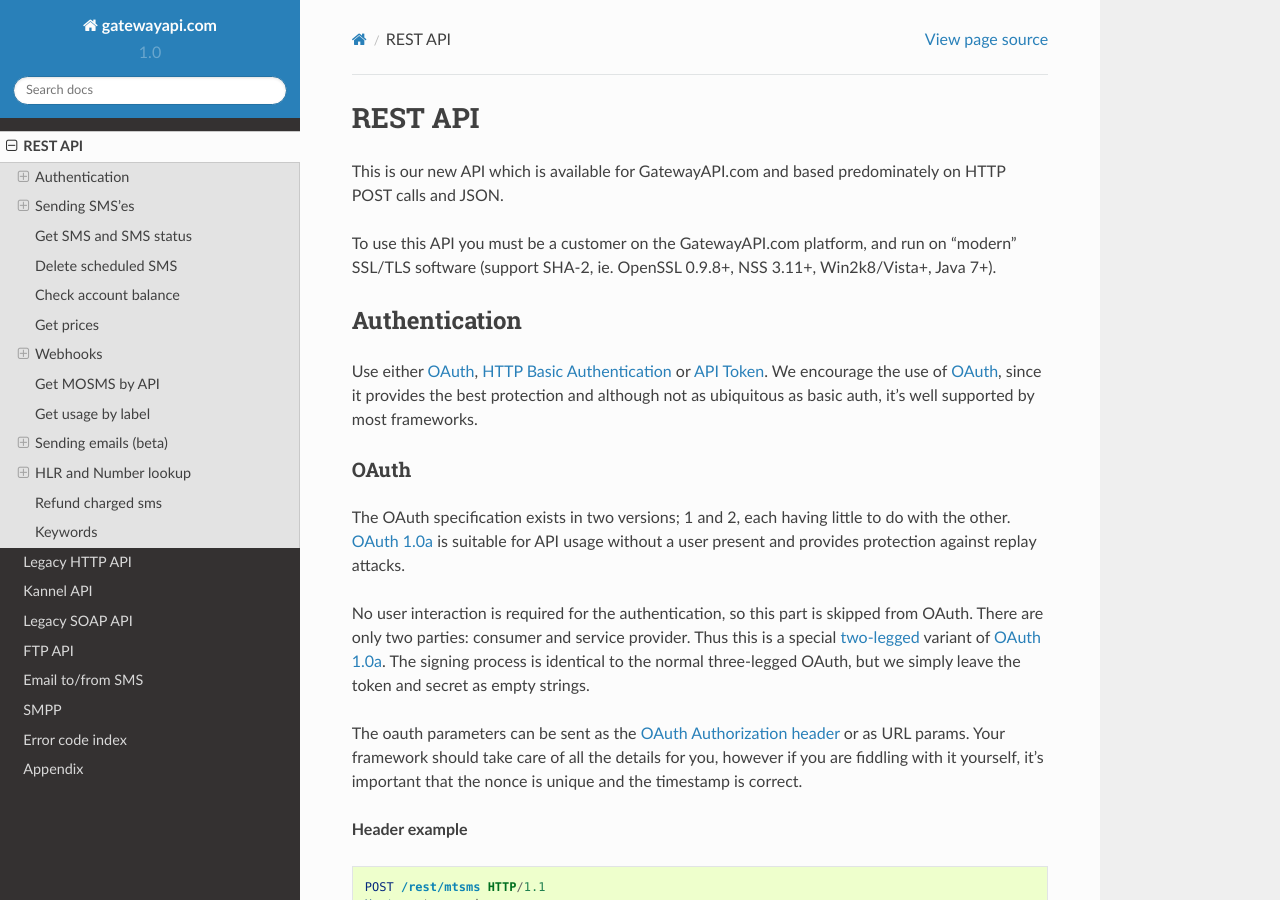
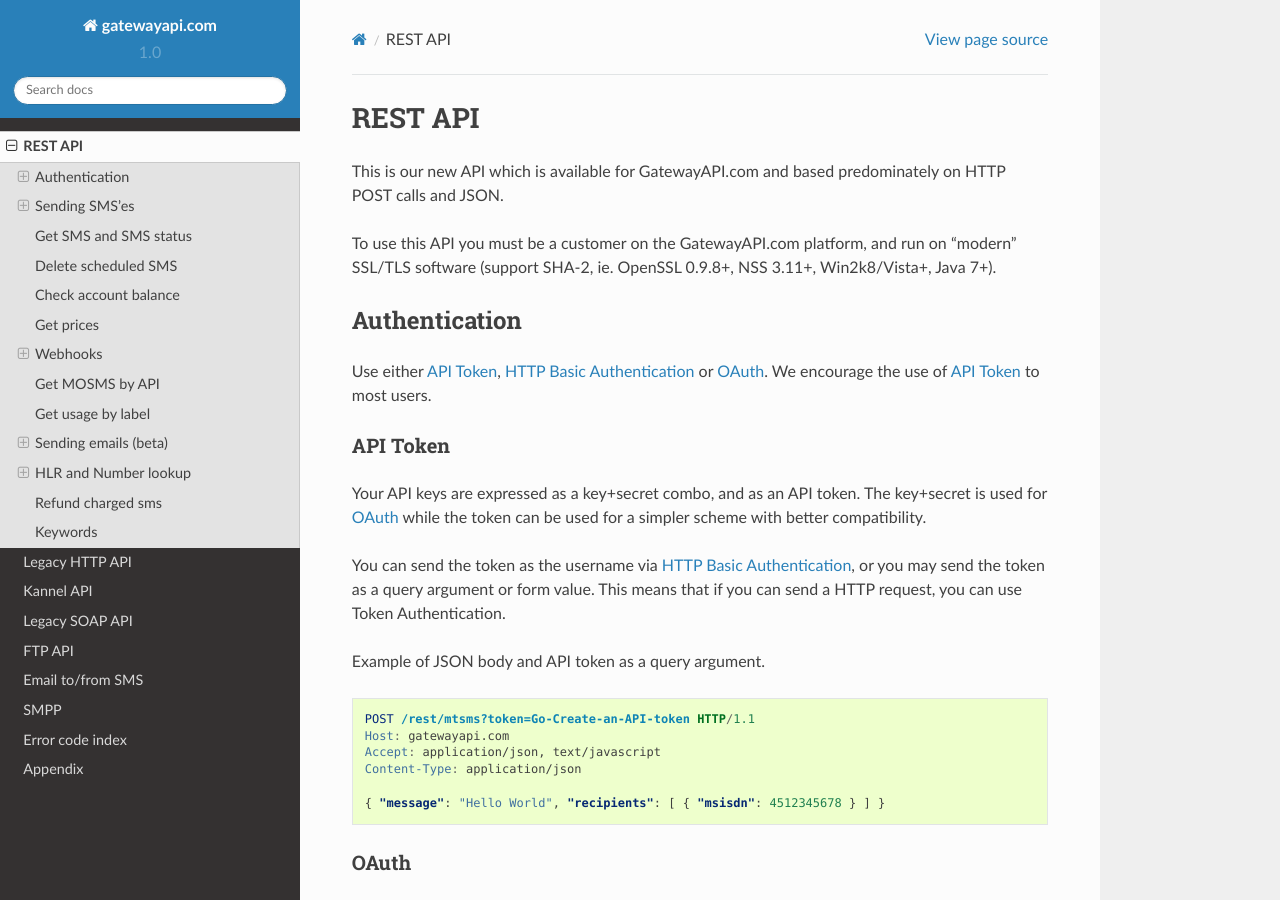
Before and after one commit to onlinecity/gatewayapi-docs, a Sphinx documentation site: the page built from docs/rest.rst, in a window 1280 px wide and 900 px high. Built offline with Sphinx 7.4.7 and the Read the Docs theme 2.0.0, drawn with Linux system fonts in a browser that asks for light colours; some of the changed text lies outside the part shown.

Commit message:
Oauth (#42)

```diff
--- a/docs/rest.rst
+++ b/docs/rest.rst
@@ -12,10 +12,31 @@
 
 Authentication
 --------------
-Use either :ref:`oauth`, :ref:`HTTP Basic Authentication` or
-:ref:`API Token`. We encourage the use of :ref:`oauth`, since it
-provides the best protection and although not as ubiquitous as basic auth, it's
-well supported by most frameworks.
+Use either :ref:`API Token`, :ref:`HTTP Basic Authentication` or
+:ref:`oauth`. We encourage the use of :ref:`API Token` to most users.
+
+.. _`API Token`:
+
+API Token
+^^^^^^^^^
+Your API keys are expressed as a key+secret combo, and as an API token. The
+key+secret is used for :ref:`oauth` while the token can be used for a simpler
+scheme with better compatibility.
+
+You can send the token as the username via :ref:`HTTP Basic Authentication`,
+or you may send the token as a query argument or form value. This means that
+if you can send a HTTP request, you can use Token Authentication.
+
+Example of JSON body and API token as a query argument.
+
+.. sourcecode:: http
+
+   POST /rest/mtsms?token=Go-Create-an-API-token HTTP/1.1
+   Host: gatewayapi.com
+   Accept: application/json, text/javascript
+   Content-Type: application/json
+
+   { "message": "Hello World", "recipients": [ { "msisdn": 4512345678 } ] }
 
 .. _oauth:
 
@@ -1524,6 +1527,8 @@
 You can send emails through gatewayapi using our email endpoint. This endpoint
 is in private beta, contact sales@gatewayapi.com to request access to the beta.
 
+If you need SPF on your domain, you will need to include the following in your DNS SPF record: ``include:_spf.gatewayapi.com``
+
 .. http:post:: /rest/email
    :synopsis: Send a new email
 
```
Also changed, not shown: other parts of docs/rest.rst (+24 -42 lines).
